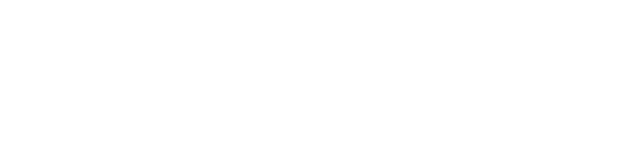
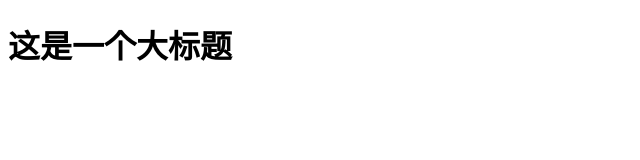
Before and after one commit to QiaoMuTian/project_1, a plain HTML site: page index.html in a window 1280 px wide. Shown: the whole page, without its empty margins (0-640 px from the left). Drawn offline with Linux system fonts and the light colour scheme.

Commit message:
修改完善

```diff
--- a/index.html
+++ b/index.html
@@ -7,6 +7,6 @@
 	<title>Document</title>
 </head>
 <body>
-
+	<h1>这是一个大标题</h1>
 </body>
 </html>
```
